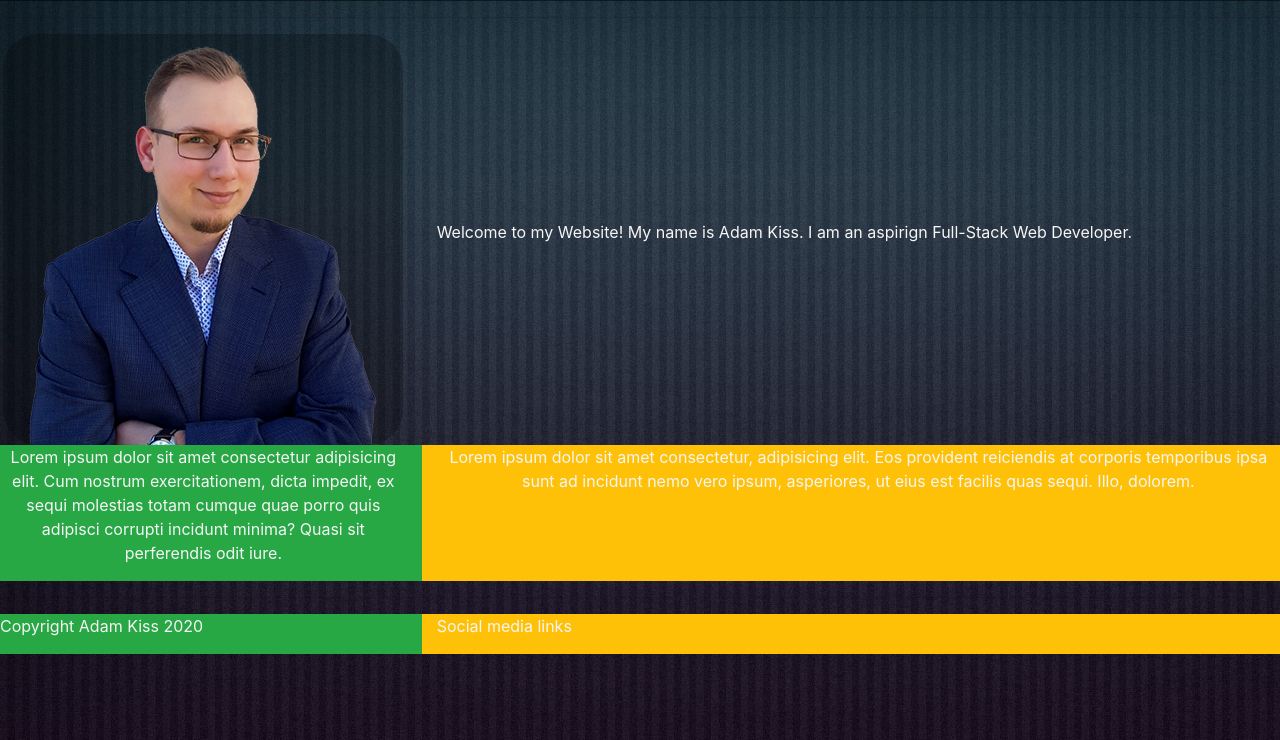
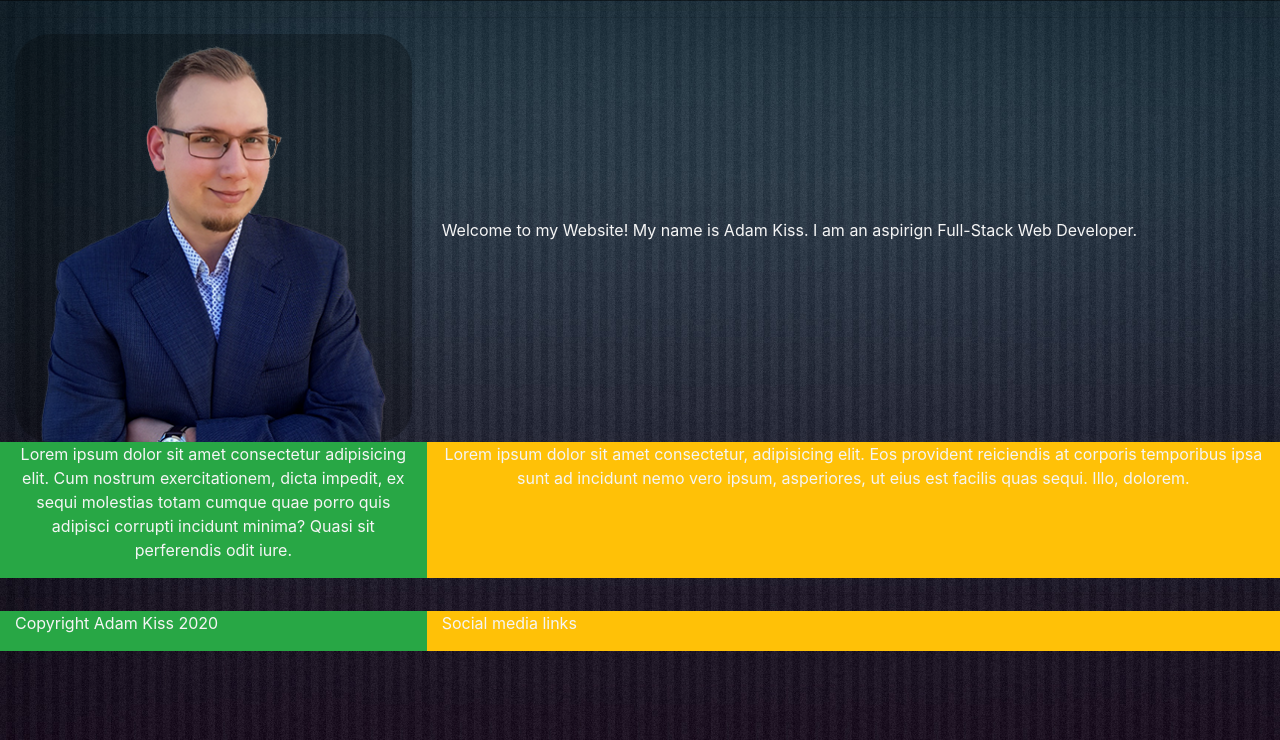
Before and after one commit to Adamsky94/milestone1, a plain HTML site: page index.html in a window 1280 px wide. Shown: the part 60-800 px from the top of the page. Drawn offline with nearby package versions, Linux system fonts and the light colour scheme; a web font is replaced by a local one.

Commit message:
Fixed sidescroll bug

```diff
--- a/index.html
+++ b/index.html
@@ -14,7 +14,6 @@
     </head>
 
     <body>
-        <div>
         <nav class="navbar navbar-expand-md navbar-dark bg-dark">
             <a href="index.html" class="navbar-brand">
                 <img class="logo" src="/assets/images/AK_logo.png" height="35" alt="Adam Kiss Full Stack Web Developer" />
@@ -32,8 +31,9 @@
                 </div>
             </div>
         </nav>
-        </div>
+
         <hr />
+        <div class="container-fluid">
             <div class="row">
                 <div class="col-md-4">
                     <img class="profileimg img-fluid mx-auto d-block" src="assets/images/AKp.png" alt="Profile image of Adam Kiss" />
@@ -43,22 +43,28 @@
                 </div>
             </div>
 
-        <div class="row d-flex">
+            <div class="row">
                 <div class="col-md-4 bg-success d-flex justify-content-center text-center order-2 order-md-1">
-                <p>Lorem ipsum dolor sit amet consectetur adipisicing elit. Cum nostrum exercitationem, dicta impedit, ex sequi molestias totam cumque quae porro quis adipisci corrupti incidunt minima? Quasi sit perferendis odit iure.</p>
+                    <p>
+                        Lorem ipsum dolor sit amet consectetur adipisicing elit. Cum nostrum exercitationem, dicta impedit, ex sequi molestias totam cumque quae porro quis adipisci corrupti incidunt minima? Quasi sit perferendis odit iure.
+                    </p>
                 </div>
                 <div class="col-md-8 bg-warning d-flex justify-content-center text-center order-1 order-md-2">
                     <p>Lorem ipsum dolor sit amet consectetur, adipisicing elit. Eos provident reiciendis at corporis temporibus ipsa sunt ad incidunt nemo vero ipsum, asperiores, ut eius est facilis quas sequi. Illo, dolorem.</p>
                 </div>
             </div>
+        </div>
         <hr />
+
         <footer>
-            <div class="row d-flex">
+            <div class="container-fluid">
+                <div class="row">
                     <div class="col-md-4 bg-success d-flex order-2 order-md-1">
                         <p>Copyright Adam Kiss 2020</p>
                     </div>
                     <div class="col-md-8 bg-warning d-flex order-1 order-md-2">
                         <p>Social media links</p>
+                    </div>
                 </div>
             </div>
         </footer>
```
Lines whose indentation alone changed are shown as unchanged.
